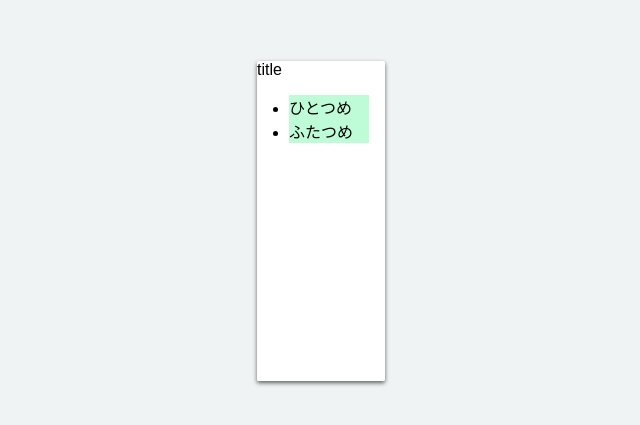
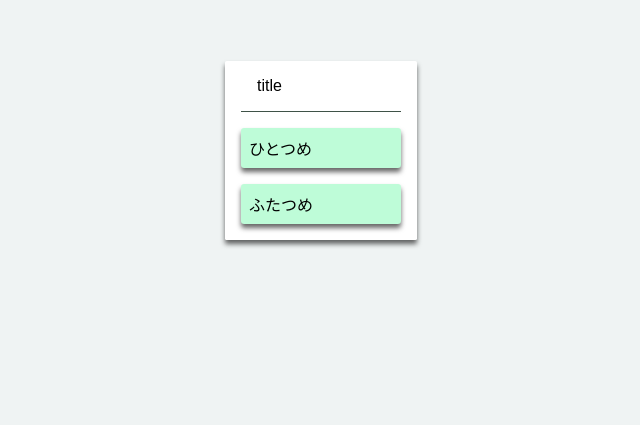
Before and after one commit to ebiryu/react-redux-study, a React (Create React App) app: page / in a window 1280 px wide. Shown: the part 179-604 px from the top of the page, without its empty margins (319-959 px from the left). Built offline with nearby package versions, Linux system fonts and the light colour scheme.

Commit message:
update css

```diff
--- a/src/container/TaskChuteContainer.js
+++ b/src/container/TaskChuteContainer.js
@@ -11,10 +11,10 @@ class TaskChuteContainer extends Component {
       <div className="body">
         <div className="task-chute">
           <div className="column">
-            <div>title</div>
-            <ul className="item-list">
-              <li className="item">ひとつめ</li>
-              <li className="item">ふたつめ</li>
+            <div className="column__title">title</div>
+            <ul className="column__list">
+              <li className="column__item">ひとつめ</li>
+              <li className="column__item">ふたつめ</li>
             </ul>
           </div>
         </div>
--- a/src/css/main.css
+++ b/src/css/main.css
@@ -1,5 +1,8 @@
 button:focus {
   outline: none;
+}
+li {
+  list-style: none;
 }
 .body {
   display: flex;
@@ -16,17 +19,28 @@ button:focus {
   justify-content: space-around;
 }
 .column {
-  width: 8rem;
-  height: 100%;
+  width: 12rem;
+  height: fit-content;
   background-color: #ffffff;
   border-radius: 0.1rem;
-  filter: drop-shadow(0px 2px 2px rgba(0,0,0,0.6));
+  box-shadow: 0px 4px 5px 0px rgba(0,0,0,0.6);
 }
-.item-list {
-  padding-left: 2rem;
+.column__title {
+  padding: 1rem;
+  margin-left: 1rem;
+  margin-right: 1rem;
+  border-bottom: 1px solid  #3f5247;
+}
+.column__list {
+  margin-top: 0.2rem;
+  padding-left: 1rem;
   padding-right: 1rem;
 }
-.item {
-  width: 100%;
+.column__item {
+  margin-top: 1rem;
+  padding: 0.5rem;
+  width: auto;
   background-color: #befcd8;
+  border-radius: 0.2rem;
+  box-shadow: 0px 4px 5px 0px rgba(0,0,0,0.6);
 }
```
